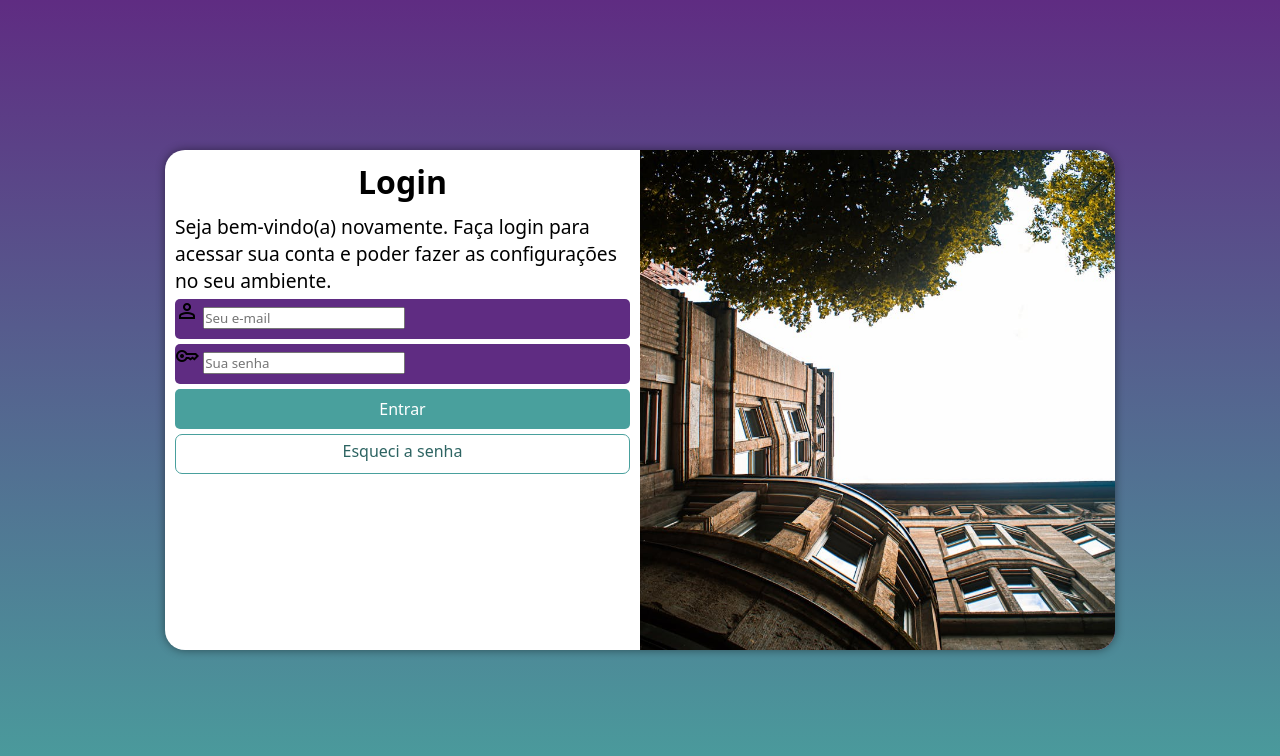
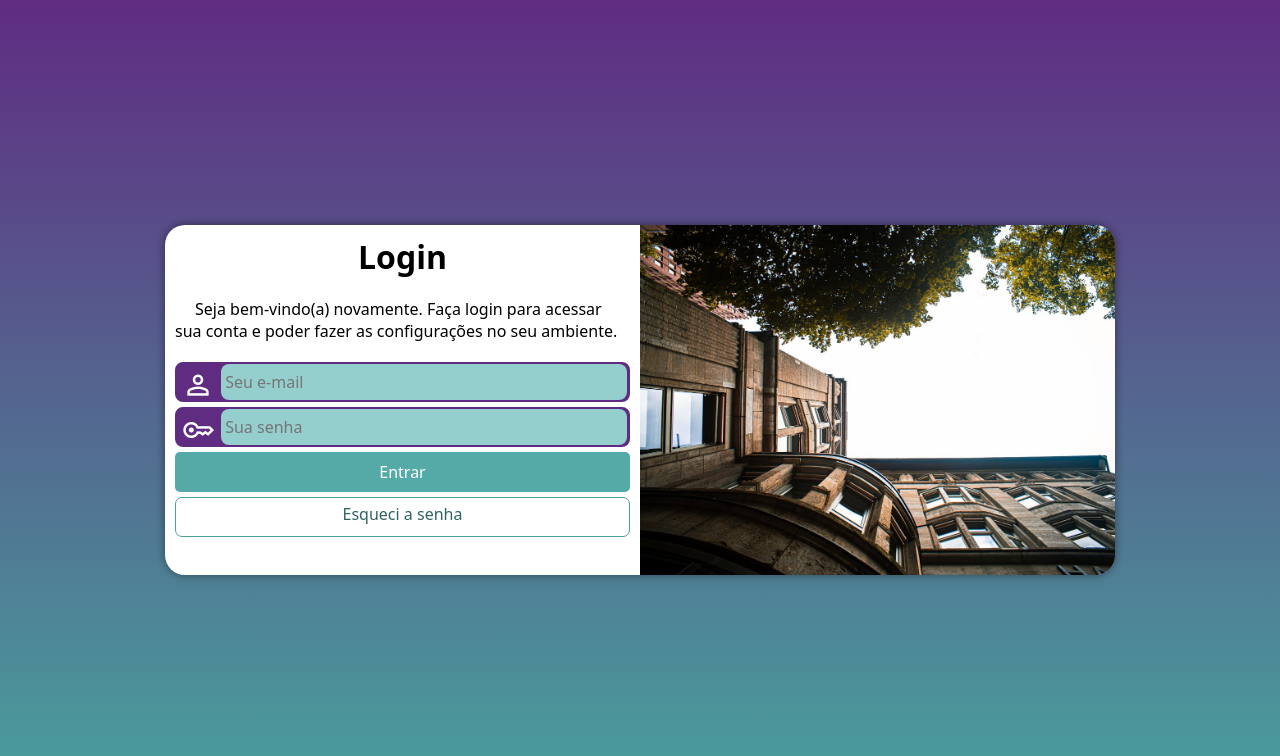
Before and after one commit to leonardolaranjeira/projeto-login, a plain HTML site: page index.html in a window 1280 px wide. Drawn offline with nearby package versions, Linux system fonts and the light colour scheme.

Commit message:
Capítulo 26 - Projeto login
Finalizei os estudos do projeto login.

```diff
--- a/estilos/media-query.css
+++ b/estilos/media-query.css
@@ -16,6 +16,7 @@ Grandes telas: Acima de 1200px
     }
     section#login {
         width: 80vw;
+        height: 280px;
     }
     section#login > div#imagem {
         float: left;
@@ -36,6 +37,7 @@ Grandes telas: Acima de 1200px
 
     section#login {
         width: 950px;
+        height: 350px;
     }
     section#login > div#imagem {
         float: right;
@@ -51,6 +53,8 @@ Grandes telas: Acima de 1200px
         font-size: 2em;
     }
     div#formulario > p {
-    font-size: 1.2em;
+    font-size: 1em;
+    margin: 20px 0px;
+    text-indent: 20px;
 }
 }
--- a/estilos/style.css
+++ b/estilos/style.css
@@ -36,10 +36,10 @@ section#login {
     position: absolute;
     top: 50%;
     left: 50%;
-    transform: translate(-50%, -50%);
 
     transition: width 0.3s, height 0.3s;
     transition-timing-function: ease;
+    transform: translate(-50%, -50%);
 }
 section#login > div#imagem {
     display: block;
@@ -63,18 +63,38 @@ div#formulario > p {
 
 form > div.campo {
     background-color: #5f2c82;
+    border: 2px solid #5f2c82;
     display: block;
     width: 100%;
     height: 40px;
-    border-radius: 5px;
+    border-radius: 8px;
     margin: 5px 0px;
 }
 div.campo > label {
     display: none;
 }
+div.campo > span {
+    font-size: 2em;
+    color: white;
+    width: 40px;
+    padding: 5px;
+}
+div.campo > input {
+    background-color: #94cfcd;
+    font-size: 1em;
+    width: calc(100% - 45px);
+    height: 100%;
+    border: 0px;
+    border-radius: 8px;
+    padding: 4px;
+    transform: translateY(-13px);
+}
+div.campo > input:focus-within {
+    background-color: white;
+}
 
 form > input[type=submit] {
-    background-color: #49a09d;
+    background-color: #53aaa7;
     color: white;
     display: block;
     font-size: 1em;
```
